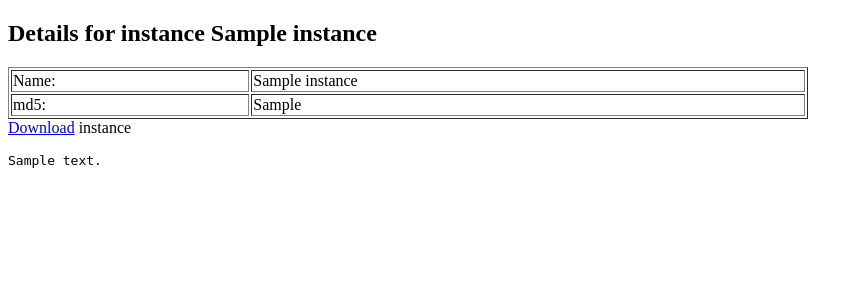
After one commit to ceari/edacc_web, a Flask app: template edacc/templates/instance_details.html in a window 1280 px wide. The commit adds this page. Shown: the top 300 px of the page, without its empty margins (0-863 px from the left). Run offline with Flask 2, Linux system fonts and the light colour scheme; the template is opened without the code that fills it: most values are stand-ins (such as "Sample title", 1, 10 or a date in 2020); parts of the project's set-up code (start-up, migrations or seed data) failed here and were passed over.

Commit message:
instance details + blob download

```diff
--- a/edacc/models.py
+++ b/edacc/models.py
@@ -72,7 +72,7 @@ mapper(ExperimentResult, metadata.tables['ExperimentResults'],
 )
 
 # thread-local session
-session = scoped_session(sessionmaker(bind=engine))
+session = scoped_session(sessionmaker(bind=engine, autocommit=False, autoflush=False))
 
 @app.after_request
 def shutdown_session(response):
--- a/edacc/templates/experiment_instances.html
+++ b/edacc/templates/experiment_instances.html
@@ -12,7 +12,7 @@
         <tbody>
         {% for instance in instances %}
             <tr>
-                <td>{{instance.name}}</td>
+                <td><a href="{{url_for('instance_details', instance_id=instance.idInstance)}}">{{instance.name}}</a></td>
                 <td>{{instance.md5}}</td>
             </td>
         {% endfor %}
--- /dev/null
+++ b/edacc/templates/instance_details.html
@@ -0,0 +1,24 @@
+{% extends "base.html" %}
+{% block title %}Instancedetails{% endblock %}
+{% block content %}
+<h2>Details for instance {{instance.name}}</h2>
+
+<table border="1" width="800px">
+    <tr>
+        <td>Name:</td>
+        <td>{{instance.name}}</td>
+    </tr>
+    <tr>
+        <td>md5:</td>
+        <td>{{instance.md5}}</td>
+    </tr>
+</table>
+
+<a href="{{url_for('instance_download', instance_id=instance.idInstance)}}">Download</a> instance
+
+<p>
+<pre>
+{{instance_text}}
+</pre>
+</p>
+{% endblock %}
```
Also changed, not shown: edacc/views.py (+28 -2 lines).
